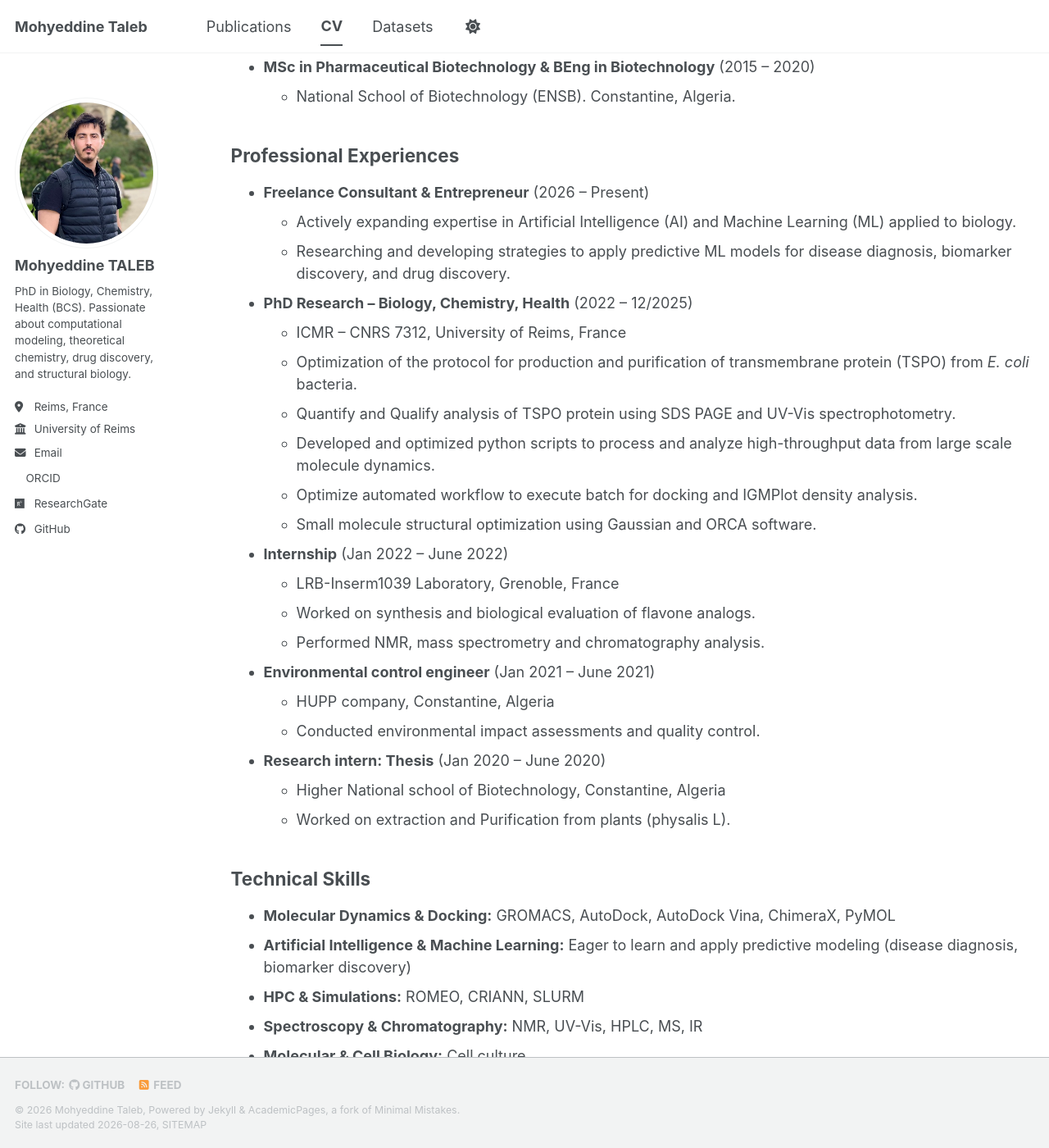
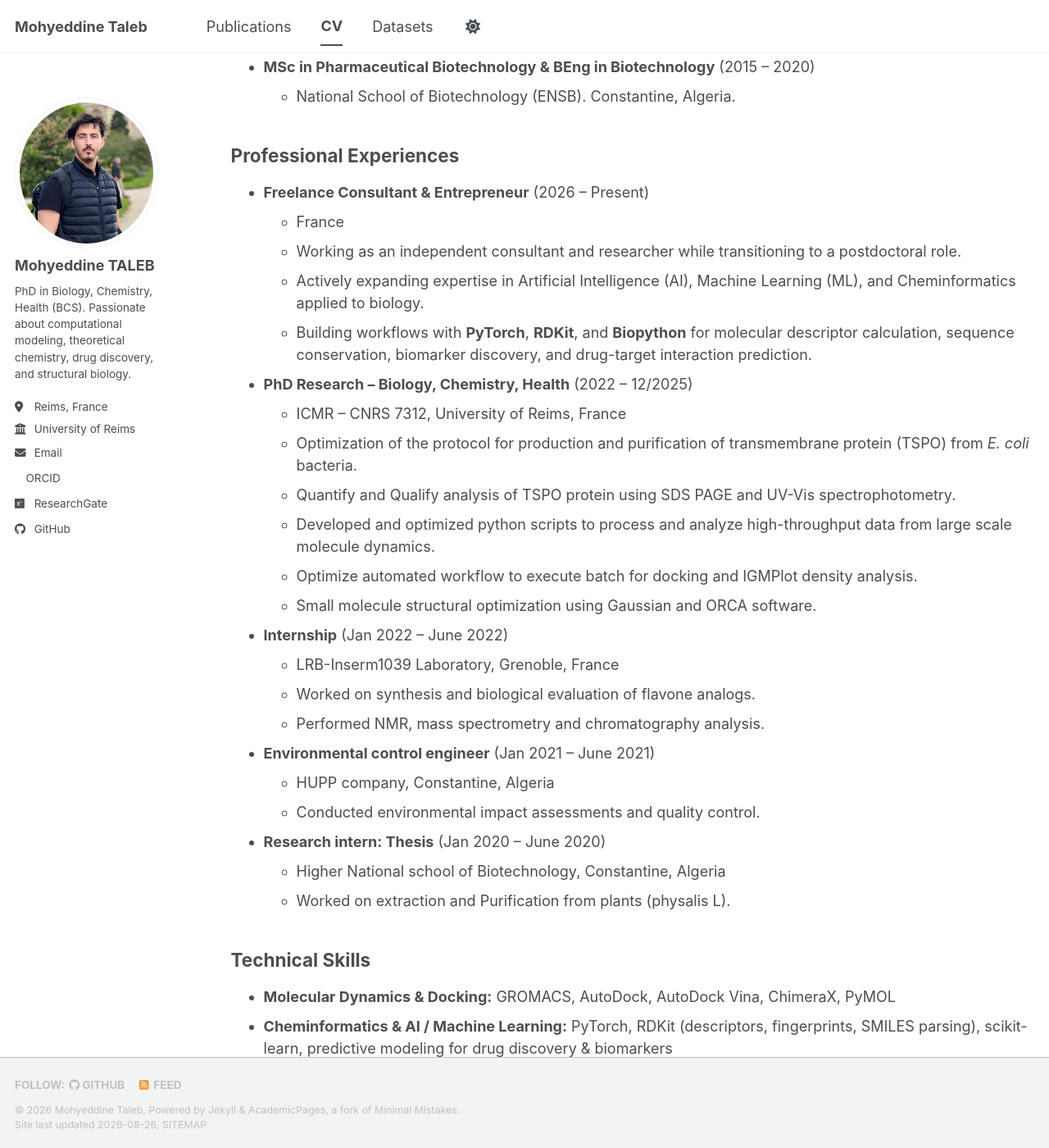
Before and after one commit to mohyeddine-taleb/mohyeddine-taleb.github.io, a Jekyll site: the page built from _pages/cv.md, in a window 1280 px wide and 1400 px high, scrolled down 350 px. Shown: the whole window at 82% size. Built offline with Jekyll 4.4.1, drawn with Linux system fonts in a browser that asks for light colours; a style sheet for code colours, icons or effects is not loaded; some of the changed text lies outside the part shown.

Commit message:
Add TSPO conservation notebook, bioinformatics workflows, RDKit and PyTorch skills

```diff
--- a/_pages/cv.md
+++ b/_pages/cv.md
@@ -23,8 +23,10 @@
 ## Professional Experiences
 
 * **Freelance Consultant & Entrepreneur** (2026 – Present)
-  * Actively expanding expertise in Artificial Intelligence (AI) and Machine Learning (ML) applied to biology.
-  * Researching and developing strategies to apply predictive ML models for disease diagnosis, biomarker discovery, and drug discovery.
+  * France
+  * Working as an independent consultant and researcher while transitioning to a postdoctoral role.
+  * Actively expanding expertise in Artificial Intelligence (AI), Machine Learning (ML), and Cheminformatics applied to biology.
+  * Building workflows with **PyTorch**, **RDKit**, and **Biopython** for molecular descriptor calculation, sequence conservation, biomarker discovery, and drug-target interaction prediction.
 
 * **PhD Research – Biology, Chemistry, Health** (2022 – 12/2025)
   * ICMR – CNRS 7312, University of Reims, France
@@ -50,11 +52,12 @@
 ## Technical Skills
 
 * **Molecular Dynamics & Docking:** GROMACS, AutoDock, AutoDock Vina, ChimeraX, PyMOL
-* **Artificial Intelligence & Machine Learning:** Eager to learn and apply predictive modeling (disease diagnosis, biomarker discovery)
+* **Cheminformatics & AI / Machine Learning:** PyTorch, RDKit (descriptors, fingerprints, SMILES parsing), scikit-learn, predictive modeling for drug discovery & biomarkers
+* **Bioinformatics & Sequence Analysis:** Biopython, Pairwise & Multiple Sequence Alignment (ClustalW, Muscle), sequence conservation & SNP polymorphism analysis (rs6971), NCBI Entrez
 * **HPC & Simulations:** ROMEO, CRIANN, SLURM
 * **Spectroscopy & Chromatography:** NMR, UV-Vis, HPLC, MS, IR
-* **Molecular & Cell Biology:** Cell culture
-* **Softwares & Programming:** Python, TopSpin, ChemDraw, Photoshop / Illustrator, Video Editing
+* **Molecular & Cell Biology:** Cell culture, protein overexpression, membrane protein extraction & purification
+* **Programming & Tools:** Python (PyTorch, RDKit, Biopython, MDAnalysis, NumPy, Pandas, Matplotlib, Seaborn), Git/GitHub, Linux/Bash, TopSpin, ChemDraw
 * **Languages:** English (Advanced), French (Advanced), Arabic (Native)
 
 ## Communications
```
Also changed, not shown: _pages/about.md (+2 -2 lines), _pages/datasets.md (+8 -2 lines), notebooks/README.md (added, +43 -0 lines), 1 other file.
